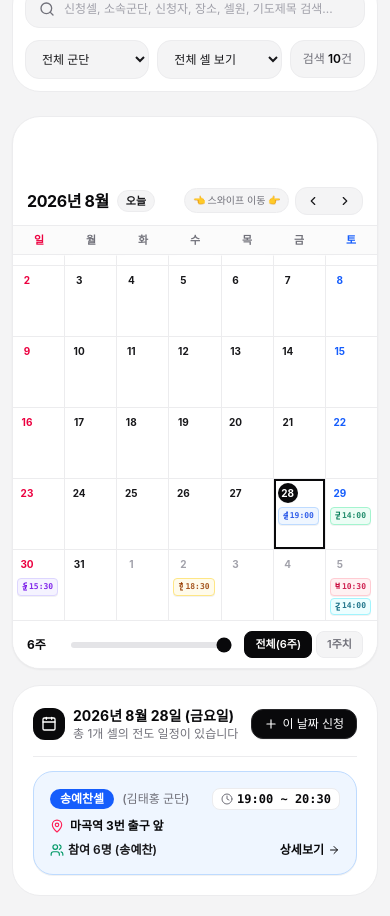
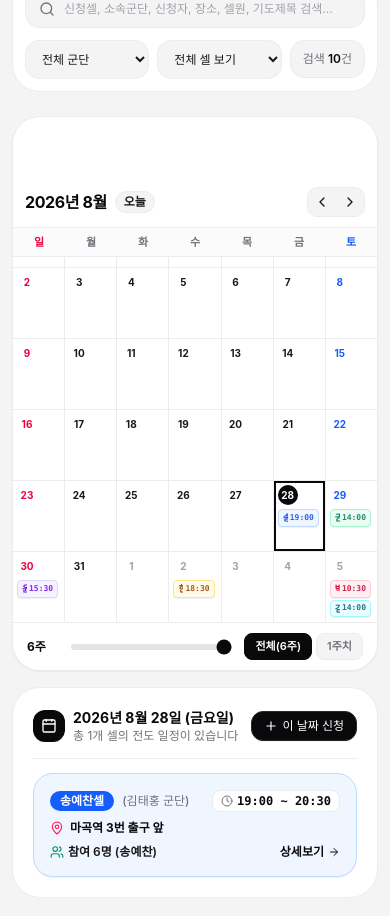
Before and after one commit to syc5032-code/newsound-evangelism, a React (Vite) app: page / in a window 390 px wide. Shown: the part 1301-2217 px from the top of the page. Built offline with nearby package versions, Linux system fonts and the light colour scheme; a web font is replaced by a local one.

Commit message:
fix: streamline mobile calendar header into a single elegant row without line breaks

```diff
--- a/src/components/MonthCalendar.tsx
+++ b/src/components/MonthCalendar.tsx
@@ -129,14 +129,16 @@ export const MonthCalendar: React.FC<MonthCalendarProps> = ({
         {/* 📌 Sticky Month Header + Weekday Bar (달력 보는 동안 상단 고정) */}
         <div className="sticky top-[60px] sm:top-[65px] z-20 bg-[#ffffff]/98 backdrop-blur-md border-b border-[#ececee] transition-all">
 
-          {/* Month Calendar Navigation Header */}
-          <div className="px-3.5 py-2.5 sm:px-5 sm:py-3 flex items-center justify-between gap-2">
-            <div className="flex items-center gap-2 sm:gap-3">
-              <h2 className="text-base sm:text-xl lg:text-2xl font-bold text-[#09090b] tracking-tight">
+          {/* Month Calendar Navigation Header (모바일 1줄 고정) */}
+          <div className="px-3 py-2.5 sm:px-5 sm:py-3 flex items-center justify-between gap-2">
+
+            {/* Left: Year/Month & Today Button */}
+            <div className="flex items-center gap-2 sm:gap-3 shrink-0">
+              <h2 className="text-base sm:text-xl lg:text-2xl font-bold text-[#09090b] tracking-tight whitespace-nowrap">
                 {format(currentDate, 'yyyy년 M월')}
               </h2>
               {visibleWeeks < totalWeeks && (
-                <span className="text-[10px] sm:text-[11px] font-bold px-2 py-0.5 rounded-[10000px] bg-[#09090b] text-[#ffffff]">
+                <span className="hidden sm:inline-block text-[11px] font-bold px-2.5 py-0.5 rounded-[10000px] bg-[#09090b] text-[#ffffff] whitespace-nowrap">
                   {visibleWeeks}주 보기
                 </span>
               )}
@@ -146,39 +148,34 @@ export const MonthCalendar: React.FC<MonthCalendarProps> = ({
                   onToday();
                   setSelectedDateStr(todayStr);
                 }}
-                className="px-2 py-0.5 sm:px-2.5 sm:py-0.5 text-[11px] sm:text-xs font-semibold text-[#18181b] bg-[#f4f4f5] hover:bg-[#ececee] rounded-[10000px] border border-[#ececee] transition-colors cursor-pointer"
+                className="px-2 py-0.5 sm:px-2.5 sm:py-0.5 text-xs font-semibold text-[#18181b] bg-[#f4f4f5] hover:bg-[#ececee] rounded-[10000px] border border-[#ececee] transition-colors cursor-pointer whitespace-nowrap shrink-0"
               >
                 오늘
               </button>
             </div>
 
-            <div className="flex items-center gap-1.5 sm:gap-2">
-              <span className="sm:hidden text-[10px] text-[#71717a] font-medium flex items-center gap-1 bg-[#f4f4f5] px-2 py-1 rounded-[10000px] border border-[#ececee] whitespace-nowrap">
-                👈 스와이프 이동 👉
-              </span>
-
-              {/* Month Navigation Arrows */}
-              <div className="flex items-center gap-0.5 sm:gap-1 bg-[#f4f4f5] p-0.5 sm:p-1 rounded-[12px] sm:rounded-[14px] border border-[#ececee]">
+            {/* Right: Prev / Next Navigation Arrows */}
+            <div className="flex items-center gap-1 bg-[#f4f4f5] p-0.5 sm:p-1 rounded-[10px] sm:rounded-[12px] border border-[#ececee] shrink-0">
               <button
                 type="button"
                 onClick={onPrevMonth}
-                  className="px-2 sm:px-2.5 py-1 sm:py-1 rounded-[8px] sm:rounded-[10px] text-xs font-medium text-[#18181b] hover:bg-[#ffffff] hover:border hover:border-[#ececee] transition-all flex items-center gap-1 cursor-pointer"
+                className="p-1 sm:px-2.5 sm:py-1 rounded-[7px] sm:rounded-[9px] text-xs font-medium text-[#18181b] hover:bg-[#ffffff] hover:border hover:border-[#ececee] transition-all flex items-center gap-1 cursor-pointer"
                 title="이전 달"
               >
-                  <ChevronLeft className="w-3.5 h-3.5" />
+                <ChevronLeft className="w-4 h-4 sm:w-3.5 sm:h-3.5" />
                 <span className="hidden sm:inline">이전 달</span>
               </button>
               <button
                 type="button"
                 onClick={onNextMonth}
-                  className="px-2 sm:px-2.5 py-1 sm:py-1 rounded-[8px] sm:rounded-[10px] text-xs font-medium text-[#18181b] hover:bg-[#ffffff] hover:border hover:border-[#ececee] transition-all flex items-center gap-1 cursor-pointer"
+                className="p-1 sm:px-2.5 sm:py-1 rounded-[7px] sm:rounded-[9px] text-xs font-medium text-[#18181b] hover:bg-[#ffffff] hover:border hover:border-[#ececee] transition-all flex items-center gap-1 cursor-pointer"
                 title="다음 달"
               >
                 <span className="hidden sm:inline">다음 달</span>
-                  <ChevronRight className="w-3.5 h-3.5" />
+                <ChevronRight className="w-4 h-4 sm:w-3.5 sm:h-3.5" />
               </button>
             </div>
-            </div>
+
           </div>
 
           {/* Weekday Header (일 ~ 토) */}
```
Lines whose indentation alone changed are shown as unchanged.
